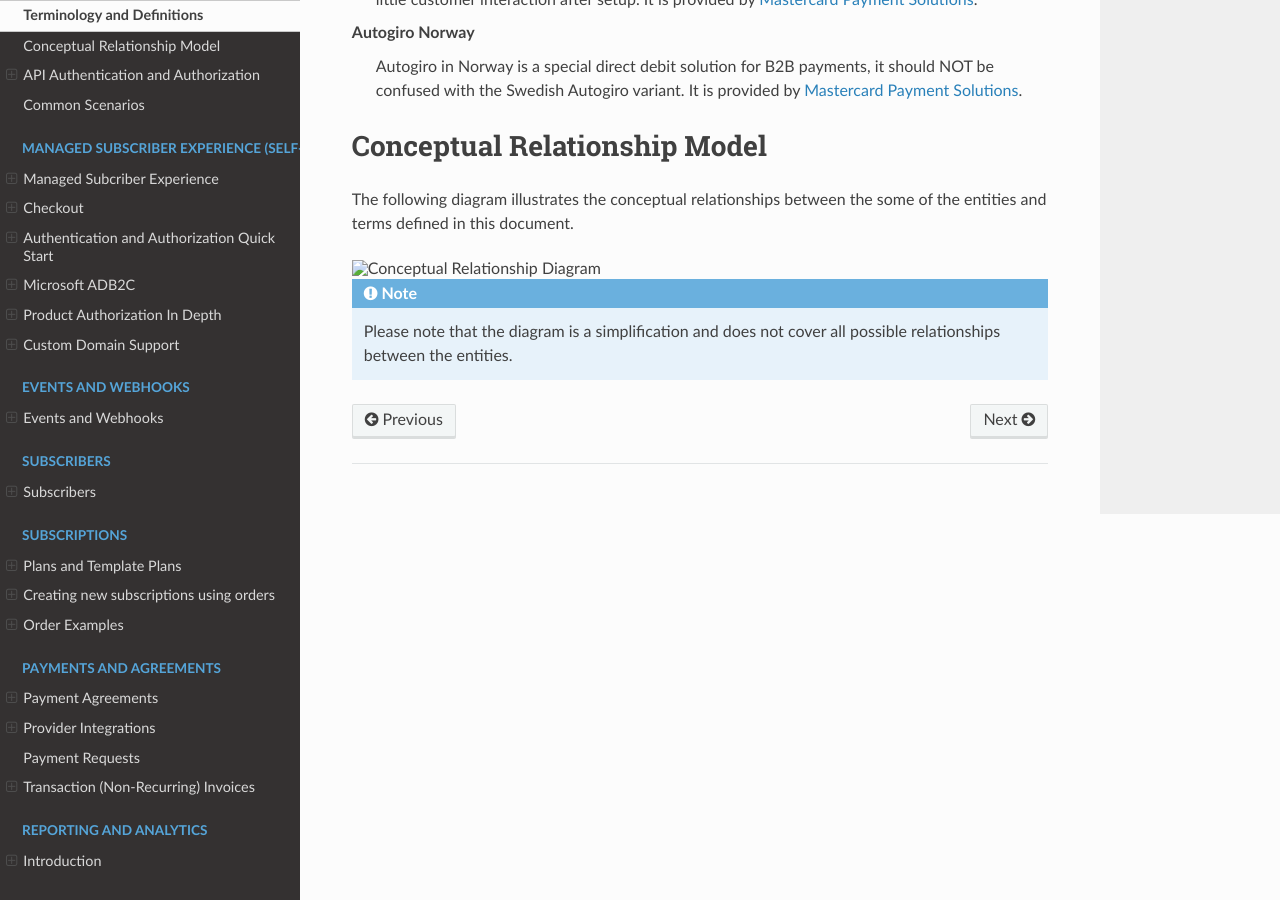
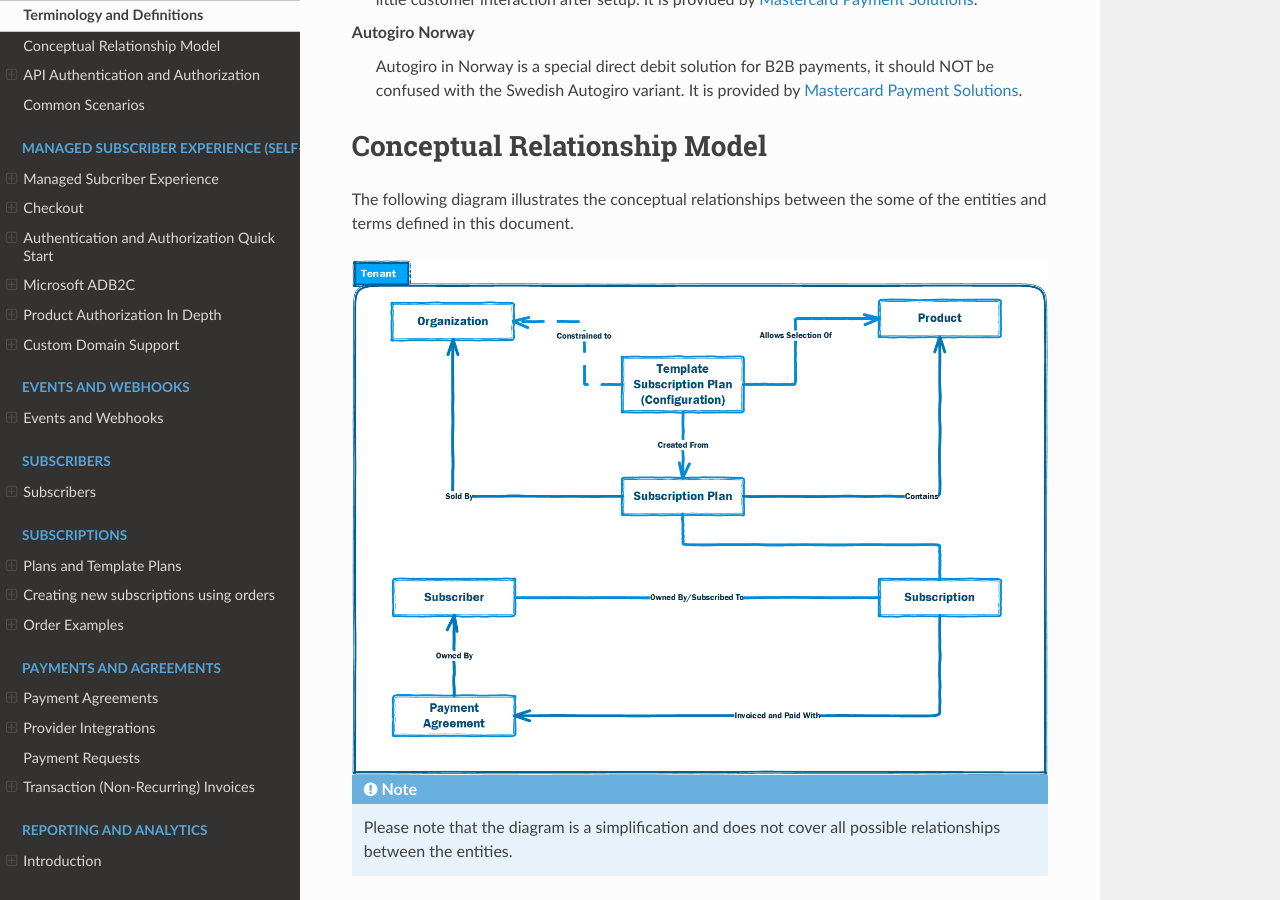
Before and after one commit to infosoftas/info-subscription-doc, a Sphinx documentation site: the page built from source/general/terminology.rst, in a window 1280 px wide and 900 px high, scrolled down 2089 px. Built offline with Sphinx 7.4.7 and the Read the Docs theme 3.1.0, drawn with Linux system fonts in a browser that asks for light colours; formulas are drawn with MathJax 3.

Commit message:
Fixed image link

```diff
--- a/source/general/terminology.rst
+++ b/source/general/terminology.rst
@@ -83,7 +83,7 @@ Conceptual Relationship Model
 
 The following diagram illustrates the conceptual relationships between the some of the entities and terms defined in this document.
 
-.. image:: _images/relationship-model.png
+.. image:: /_images/relationship-model.png
     :alt: Conceptual Relationship Diagram
     :align: center
 
```
